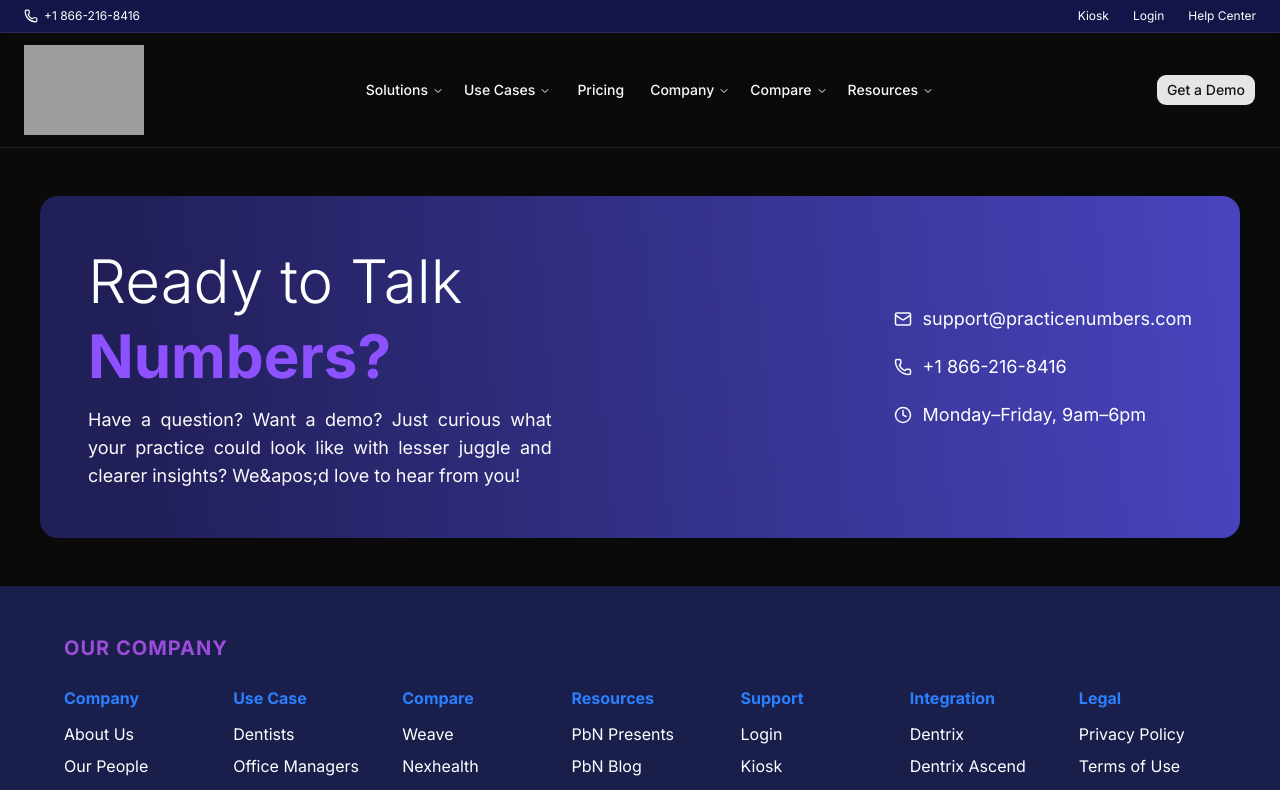
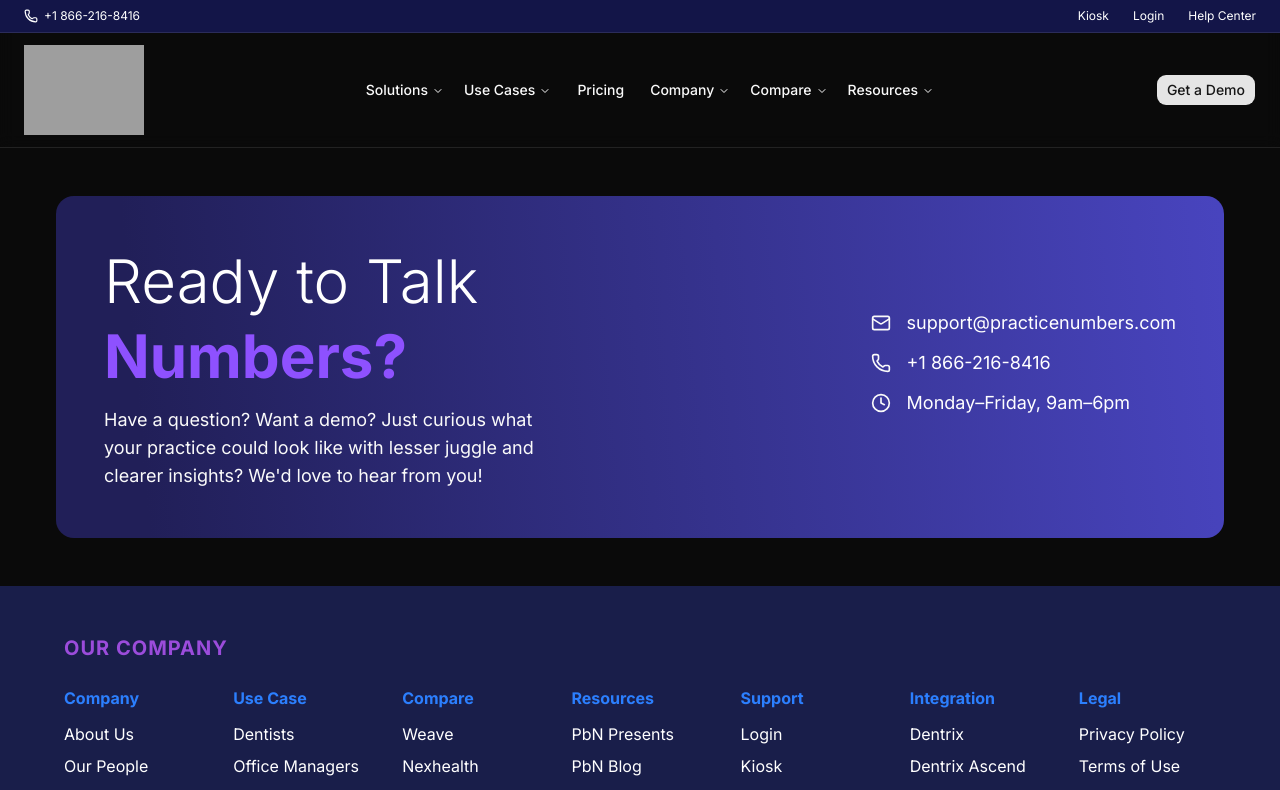
Before and after one commit to 10nikhil01/Practice-By-Numbers---Project, a Next.js app: page /contact-us in a window 1280 px wide. Shown: the top 790 px of the page. Built offline with nearby package versions, Linux system fonts and the light colour scheme; grey boxes are pictures that could not be loaded.

Commit message:
feat(contact us): contact us page build

```diff
--- a/src/constants/contact-us.tsx
+++ b/src/constants/contact-us.tsx
@@ -2,17 +2,17 @@ import { Clock, Mail, Phone } from "lucide-react";
 
 export const contactLinks = [
   {
-    icon: <Mail size={18} />,
+    icon: <Mail size={20} />,
     text: "support@practicenumbers.com",
     href: "mailto:support@practicenumbers.com",
   },
   {
-    icon: <Phone size={18} />,
+    icon: <Phone size={20} />,
     text: "+1 866-216-8416",
     href: "tel:+18662168416",
   },
   {
-    icon: <Clock size={18} />,
+    icon: <Clock size={20} />,
     text: "Monday–Friday, 9am–6pm",
     href: "#",
   },
@@ -20,4 +20,4 @@ export const contactLinks = [
 export const ContactUsTitle = "Ready to Talk ";
 export const ContactUsTitleSecond = "Numbers?";
 export const ContactUsDescription =
-  "Have a question? Want a demo? Just curious what your practice could look like with lesser juggle and clearer insights? We&apos;d love to hear from you!";
+  "Have a question? Want a demo? Just curious what your practice could look like with lesser juggle and clearer insights? We'd love to hear from you!";
--- a/src/sections/contact/connect.tsx
+++ b/src/sections/contact/connect.tsx
@@ -8,30 +8,34 @@ import Link from "next/link";
 
 export const GetConnect = () => {
   return (
-    <section className="w-full">
+    <section className="w-full px-4">
       <div
-        className="rounded-xl md:rounded-2xl p-12 flex max-md:flex-col justify-between items-center"
+        className="rounded-xl md:rounded-2xl p-4 md:p-12 flex max-lg:flex-col justify-between items-center"
         style={{
           background: "linear-gradient(265deg, #4844BE 0.4%, #211F58 92.2%)",
         }}
       >
-        <div className="w-7/10">
-          <h2 className="text-6xl font-light text-white leading-tight">
+        <div className="w-full mb-8 lg:mb-0">
+          <h2 className="md:text-6xl text-4xl font-light text-white leading-tight">
             {ContactUsTitle}
           </h2>
-          <h2 className="text-6xl font-bold text-violet-500 leading-tight mb-3">
+          <h2 className="md:text-6xl text-4xl font-bold text-violet-500 leading-tight mb-3">
             {ContactUsTitleSecond}
           </h2>
-          <p className="text-lg w-3/5 text-justify">{ContactUsDescription}</p>
+          <p className="text-lg w-fit lg:w-3/5">{ContactUsDescription}</p>
         </div>
 
-        <div className="flex flex-col gap-2">
+        <div className="max-lg:w-full flex flex-col gap-1">
           {contactLinks.map(({ icon, text, href }) => (
-            <Link key={text} href={href} className="flex items-center">
-              <div className="w-10 h-10 rounded-full flex items-center justify-center shrink-0">
-                {icon}
-              </div>
-              <span className="text-white text-lg">{text}</span>
+            <Link
+              key={text}
+              href={href}
+              className="flex items-center mb-2 gap-2"
+            >
+              {icon}
+              <span className="text-white text-base sm:text-lg ml-2">
+                {text}
+              </span>
             </Link>
           ))}
         </div>
```
